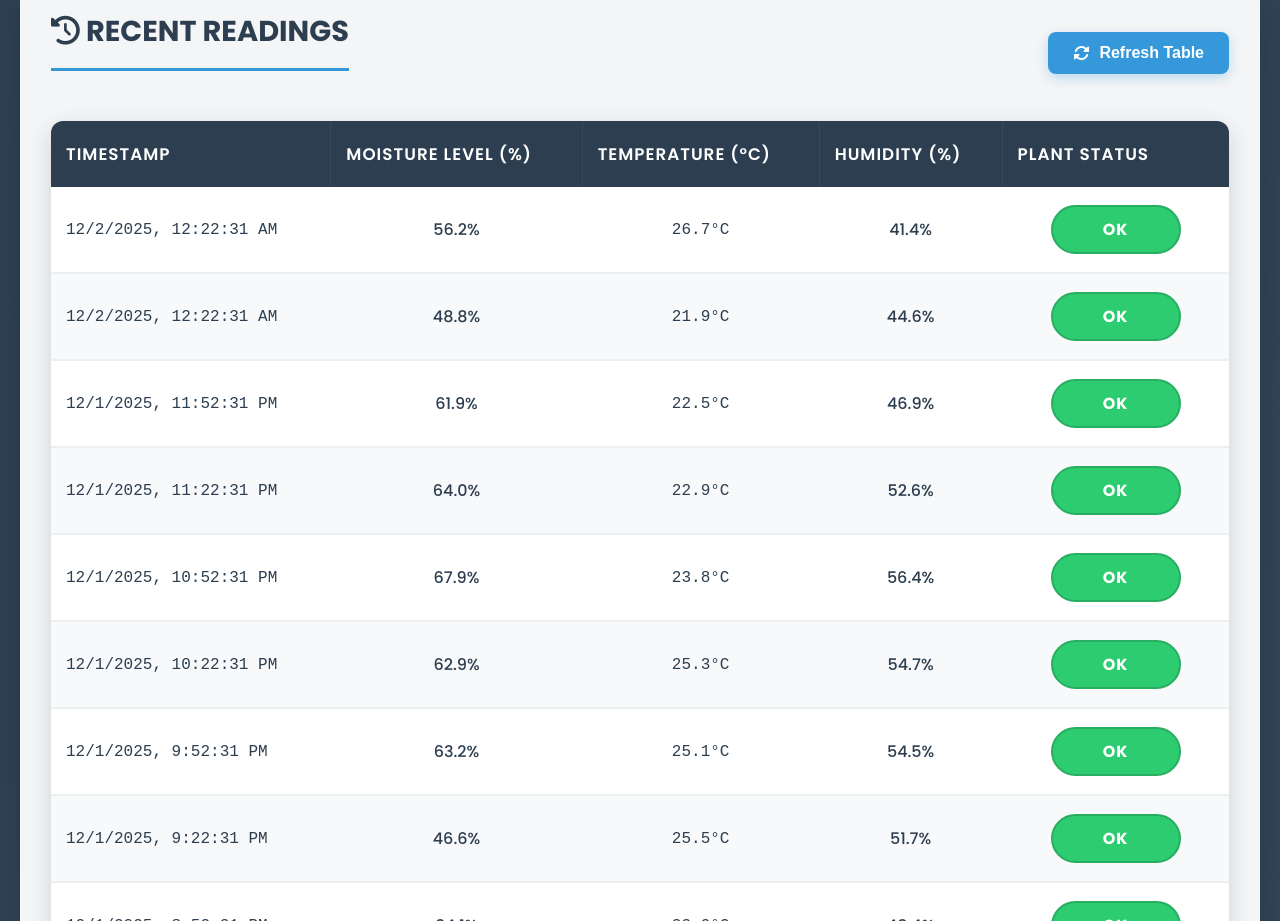
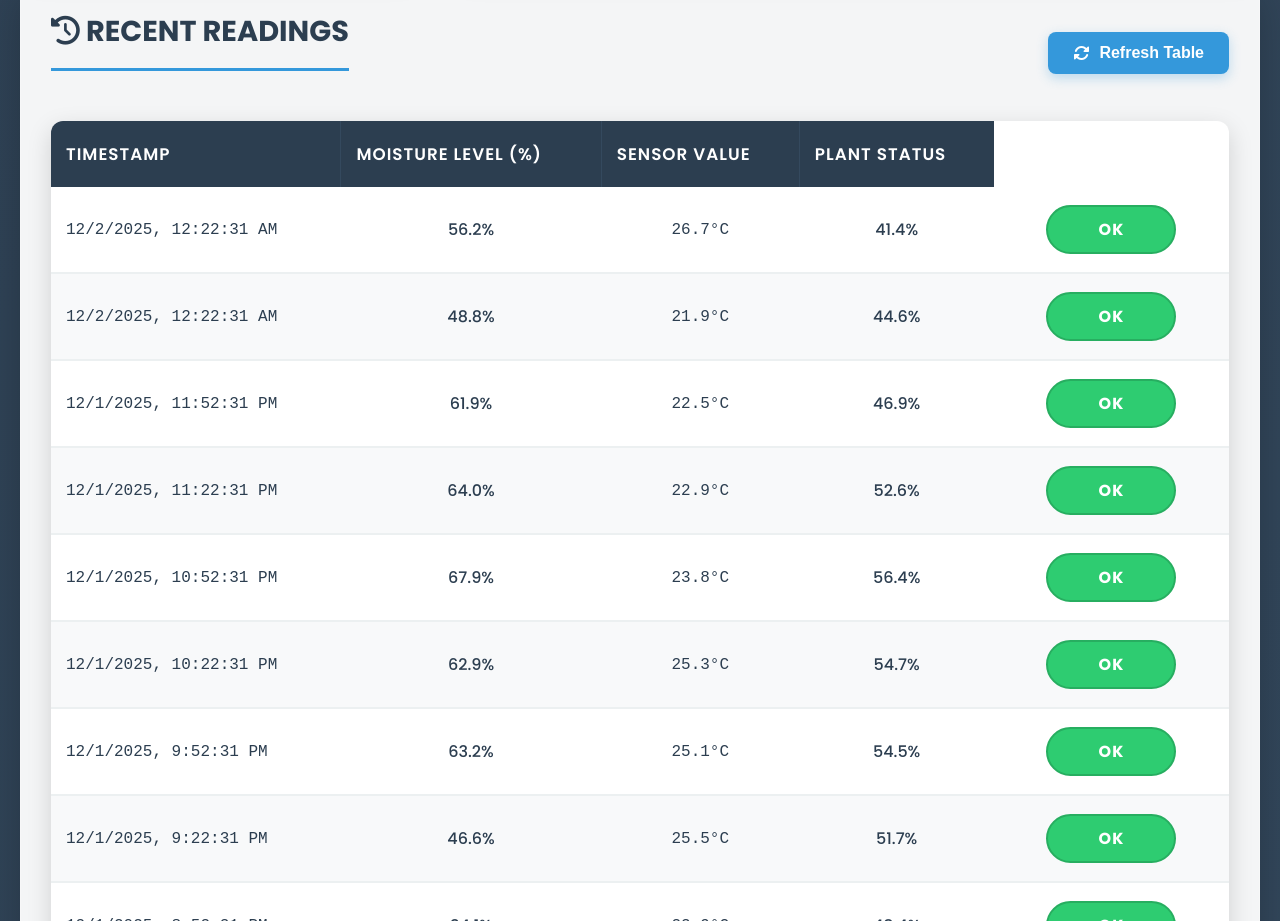
Before and after one commit to Maquiazayn/smart-reminder-system, a plain HTML site: page index.html in a window 1280 px wide. Shown: the part 1570-2491 px from the top of the page. Drawn offline with nearby package versions, Linux system fonts and the light colour scheme; no server answers.

Commit message:
Update index.html

```diff
--- a/index.html
+++ b/index.html
@@ -777,11 +777,11 @@
                     </div>
                     <div class="status-item">
                         <div class="status-label">Temperature</div>
-                        <div class="status-value" id="temperature">--<span class="status-unit">°C</span></div>
+                        <div class="status-value" id="temperature">N/A<span class="status-unit">°C</span></div>
                     </div>
                     <div class="status-item">
                         <div class="status-label">Humidity</div>
-                        <div class="status-value" id="humidity">--<span class="status-unit">%</span></div>
+                        <div class="status-value" id="humidity">N/A<span class="status-unit">%</span></div>
                     </div>
                     <div class="status-item">
                         <div class="status-label">Sensor Value</div>
@@ -883,8 +883,7 @@
                         <tr>
                             <th>Timestamp</th>
                             <th>Moisture Level (%)</th>
-                            <th>Temperature (°C)</th>
-                            <th>Humidity (%)</th>
+                            <th>Sensor Value</th>
                             <th>Plant Status</th>
                         </tr>
                     </thead>
```
